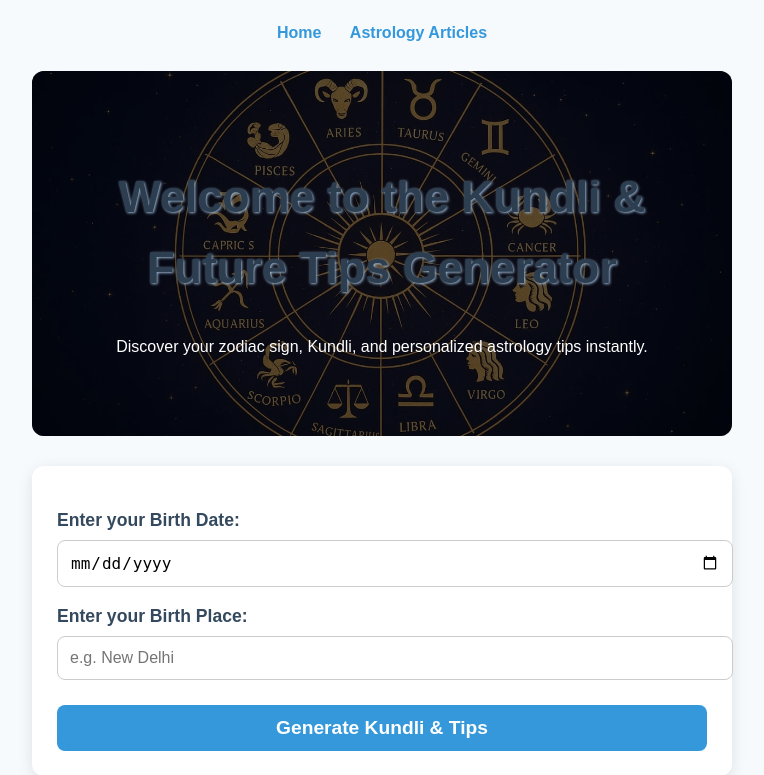
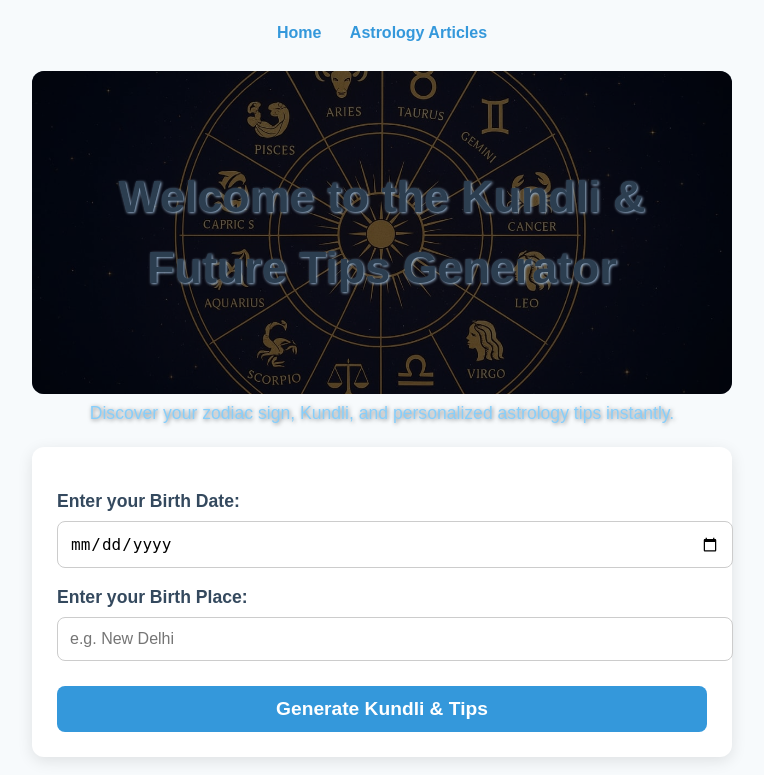
Before and after one commit to sandeep780049/kundli-website, a Flask app: page / in a window 1280 px wide. Shown: the top 775 px of the page, without its empty margins (258-1022 px from the left). Run offline with Flask 3, Linux system fonts and the light colour scheme.

Commit message:
Update index.html

```diff
--- a/templates/index.html
+++ b/templates/index.html
@@ -32,8 +32,6 @@
     }
 
     /* Welcome section background with overlay */
-
-
     .welcome-container {
       position: relative;
       background-image: url('{{ url_for("static", filename="zodiac-bg.jpeg") }}');
@@ -44,7 +42,7 @@
       color: #fff;
       text-align: center;
       border-radius: 12px;
-    margin-bottom: 30px;
+      margin-bottom: 15px;
     }
     .welcome-container::before {
       content: "";
@@ -54,12 +52,26 @@
       z-index: 0;
       border-radius: 12px;
     }
-  .welcome-container h1,
-  .welcome-container p {
+    .welcome-container h1 {
       position: relative;
       z-index: 1;
     }
 
+    /* Discover text below the image */
+    .discover-text {
+      text-align: center;
+      font-size: 1.1rem;
+      color: #87CEFA; /* Light sky blue */
+      text-shadow: 1px 1px 4px rgba(0, 0, 0, 0.5);
+      margin-top: -10px;
+      margin-bottom: 20px;
+      animation: slideUp 1.2s ease forwards;
+    }
+
+    @keyframes slideUp {
+      0% { opacity: 0; transform: translateY(20px); }
+      100% { opacity: 1; transform: translateY(0); }
+    }
 
     h1 {
       text-align: center;
@@ -188,6 +200,8 @@
       line-height: 1.4;
       box-shadow: 0 0 5px rgba(0,0,0,0.1);
     }
+
+    /* Mobile adjustments */
     @media (max-width: 600px) {
       body { padding: 15px 10px; }
       form, .result, .faq, section.about-privacy, section.extra-info, footer {
@@ -197,6 +211,11 @@
       .welcome-container { padding: 40px 15px; }
       button { font-size: 1rem; padding: 12px; }
       .faq-item h3 { font-size: 1.1rem; }
+    }
+    @media (max-width: 480px) {
+      .welcome-container { padding: 30px 10px; }
+      .welcome-container h1 { font-size: 1.6rem; }
+      .discover-text { font-size: 1rem; }
     }
   </style>
 </head>
@@ -209,8 +228,9 @@
 
   <div class="welcome-container">
     <h1>Welcome to the Kundli & Future Tips Generator</h1>
-    <p>Discover your zodiac sign, Kundli, and personalized astrology tips instantly.</p>
   </div>
+
+  <p class="discover-text">Discover your zodiac sign, Kundli, and personalized astrology tips instantly.</p>
 
   <form method="POST" novalidate>
     {% if error %}
```
Lines whose indentation alone changed are shown as unchanged.
